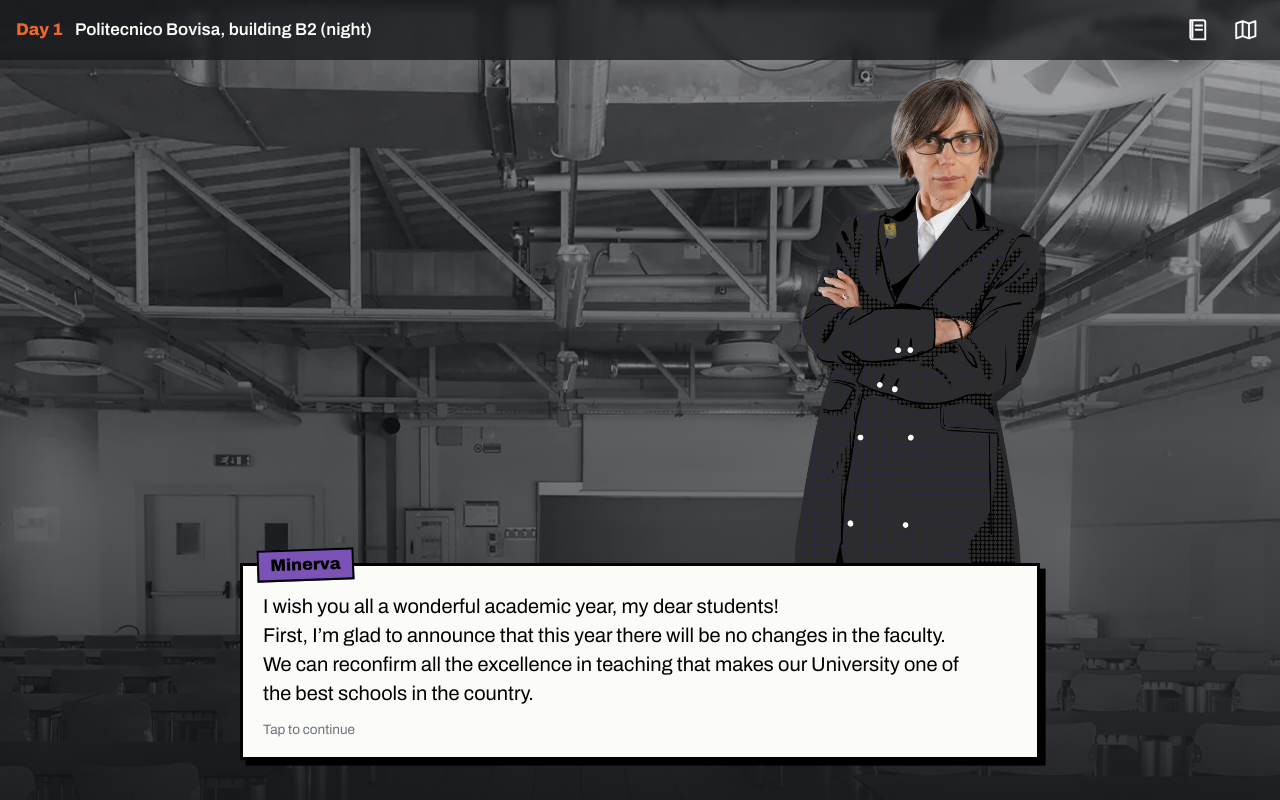
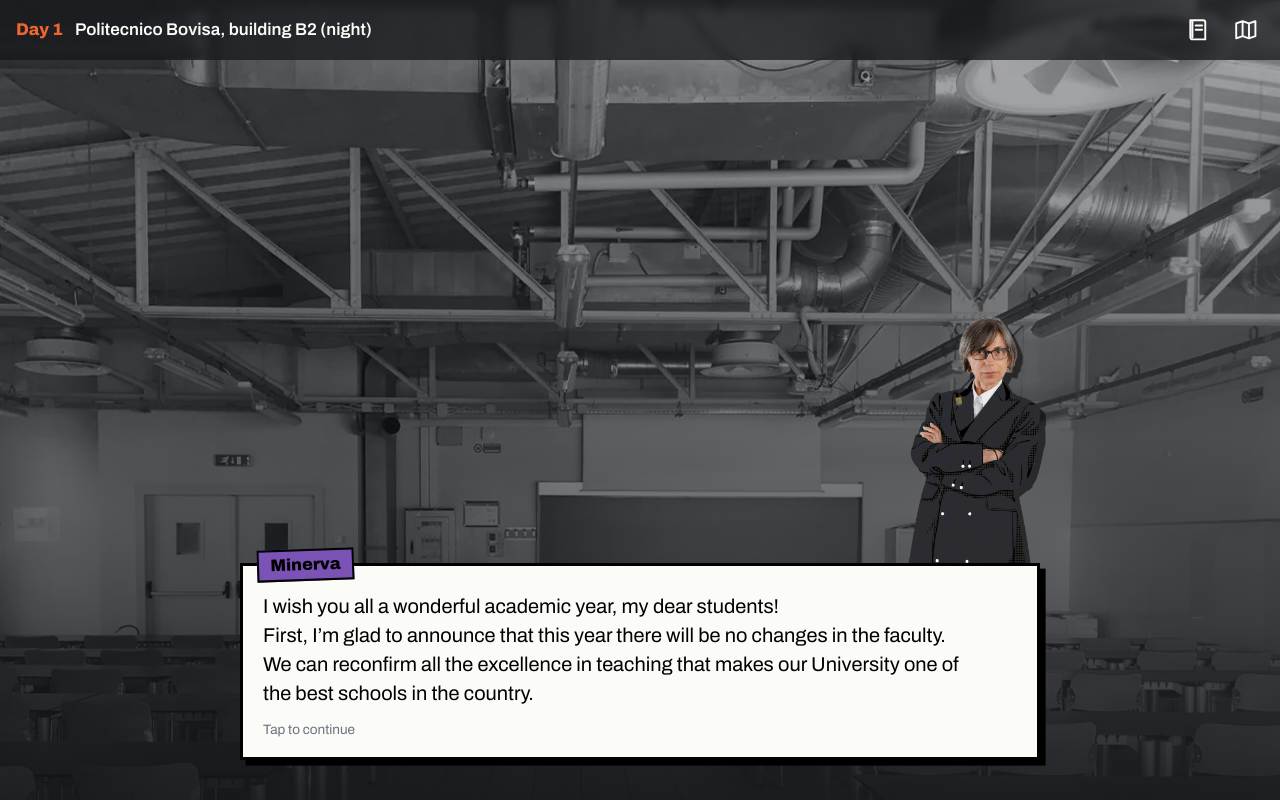
Before and after one commit to leocity/petronius, a website with bundled scripts: page web/index.html in a window 1280 px wide. Both pictures are taken after a click on the button "Play at home". Built offline with nearby package versions, Linux system fonts and the light colour scheme.

Commit message:
Fixed portrait height: the figure no longer resizes with the dialogue box

```diff
--- a/web/style.css
+++ b/web/style.css
@@ -269,12 +269,13 @@ button { font: inherit; color: inherit; }
     var(--asphalt);
 }
 #play .bar { background: rgba(20, 22, 26, 0.72); backdrop-filter: blur(4px); }
-/* The figure has its own area above the dialogue box (never less than --fig-min), so a tall box pushes the
-   page down instead of covering the character; the box overlaps only the figure's last 2.6rem. */
-.stage { position: relative; --fig-min: clamp(10rem, 30dvh, 16rem); grid-template-rows: minmax(var(--fig-min), 1fr) auto; gap: 0; }
+/* The figure has a fixed height (--fig-h, set by the screen only), so it never grows or shrinks with the
+   dialogue box: a tall box pushes the page down instead of covering the character, a short one leaves the
+   photo showing above the figure. The box overlaps only the figure's last 2.6rem. */
+.stage { position: relative; --fig-h: clamp(11rem, 36dvh, 26rem); grid-template-rows: calc(var(--fig-h) - 2.6rem) auto; align-content: end; gap: 0; }
 .stage > .portrait-wall { position: relative; overflow: visible; pointer-events: none; min-height: 0; display: block; }
 .figure {
-  position: absolute; bottom: -2.6rem; left: 0; height: min(calc(100% + 2.6rem), 40rem); max-width: 64%; object-fit: contain; object-position: left bottom;
+  position: absolute; bottom: -2.6rem; left: 0; height: var(--fig-h); max-width: 64%; object-fit: contain; object-position: left bottom;
   filter: drop-shadow(0.4rem 0.4rem 0 rgba(0, 0, 0, 0.55));
 }
 .figure.right { left: auto; right: 0; object-position: right bottom; }
```
